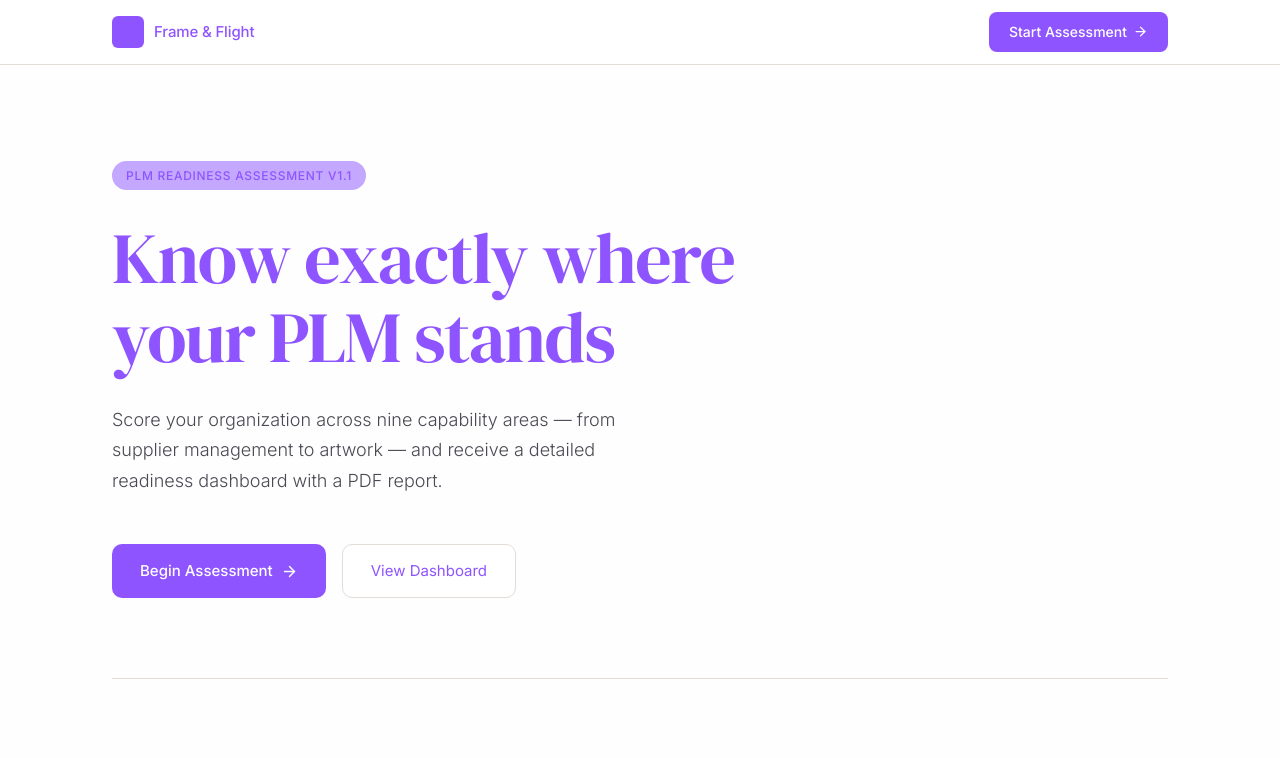
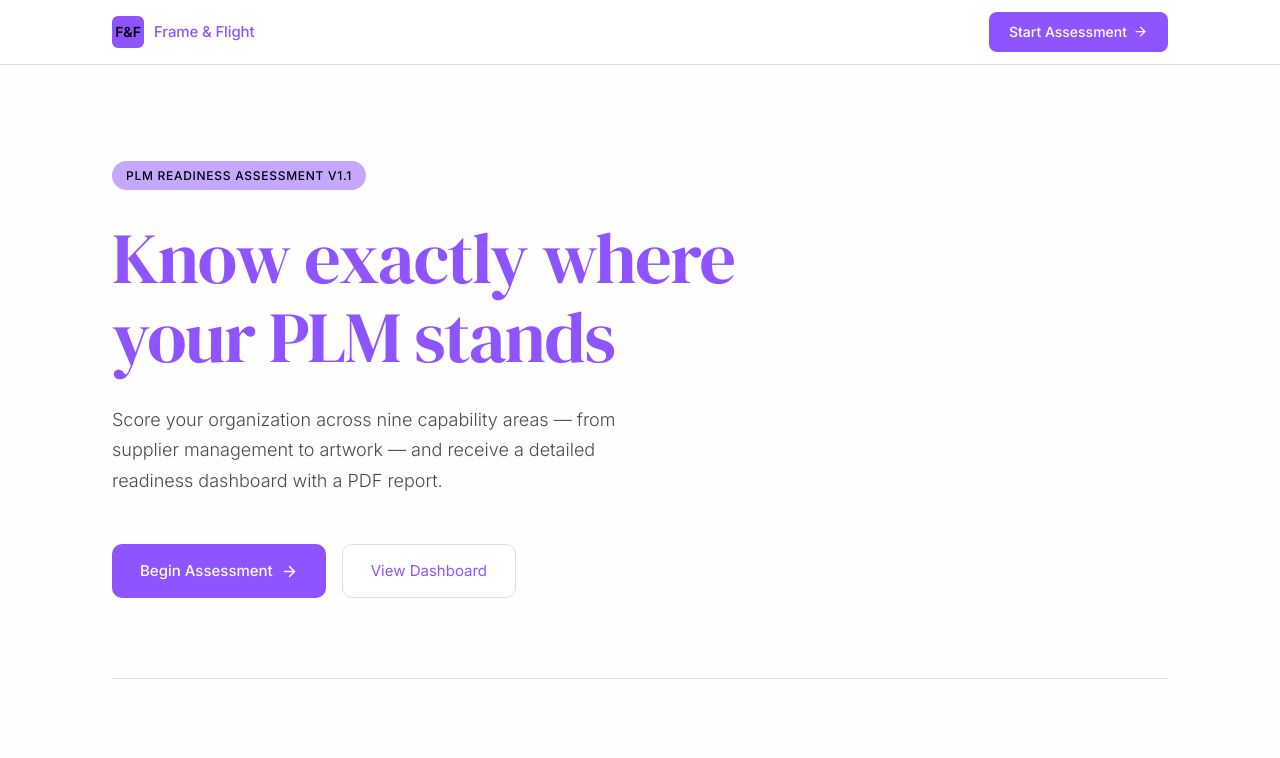
Before and after one commit to frameandflight/readiness-platform, a Next.js app in the folder files/readiness-platform/readiness-platform/: page / in a window 1280 px wide. Shown: the top 758 px of the page. Built offline with nearby package versions, Linux system fonts and the light colour scheme.

Commit message:
Update globals.css

```diff
--- a/files/readiness-platform/readiness-platform/src/app/globals.css
+++ b/files/readiness-platform/readiness-platform/src/app/globals.css
@@ -6,7 +6,7 @@
   --ink: #8e54ff;
   --chalk: #fefeff;
   --slate: #4a4a52;
-  --accent: #8e54ff;
+  --accent: #000000;
   --accent-light: #c4a7ff;
   --ready: #16a34a;
   --progress: #d97706;
```
